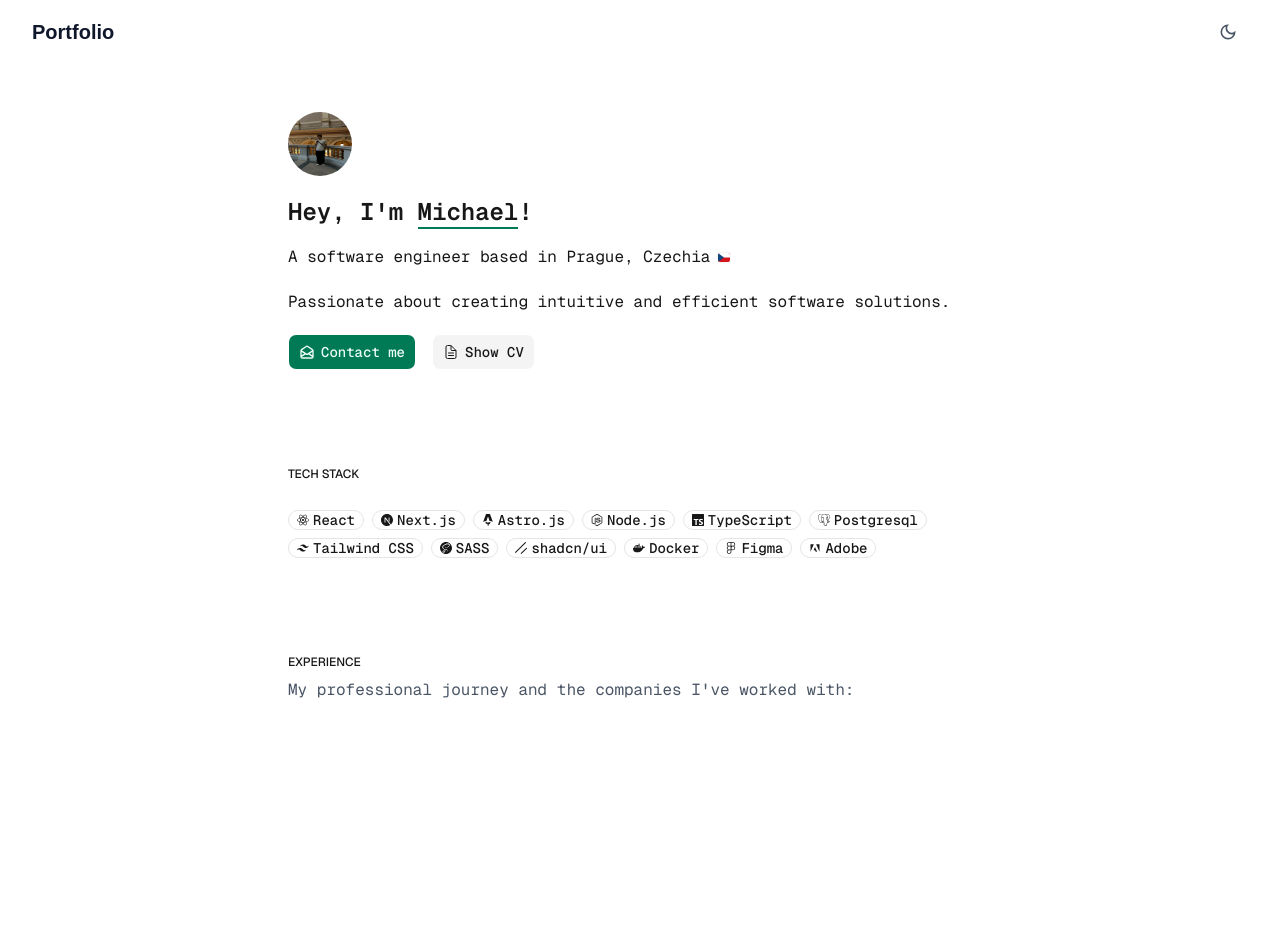
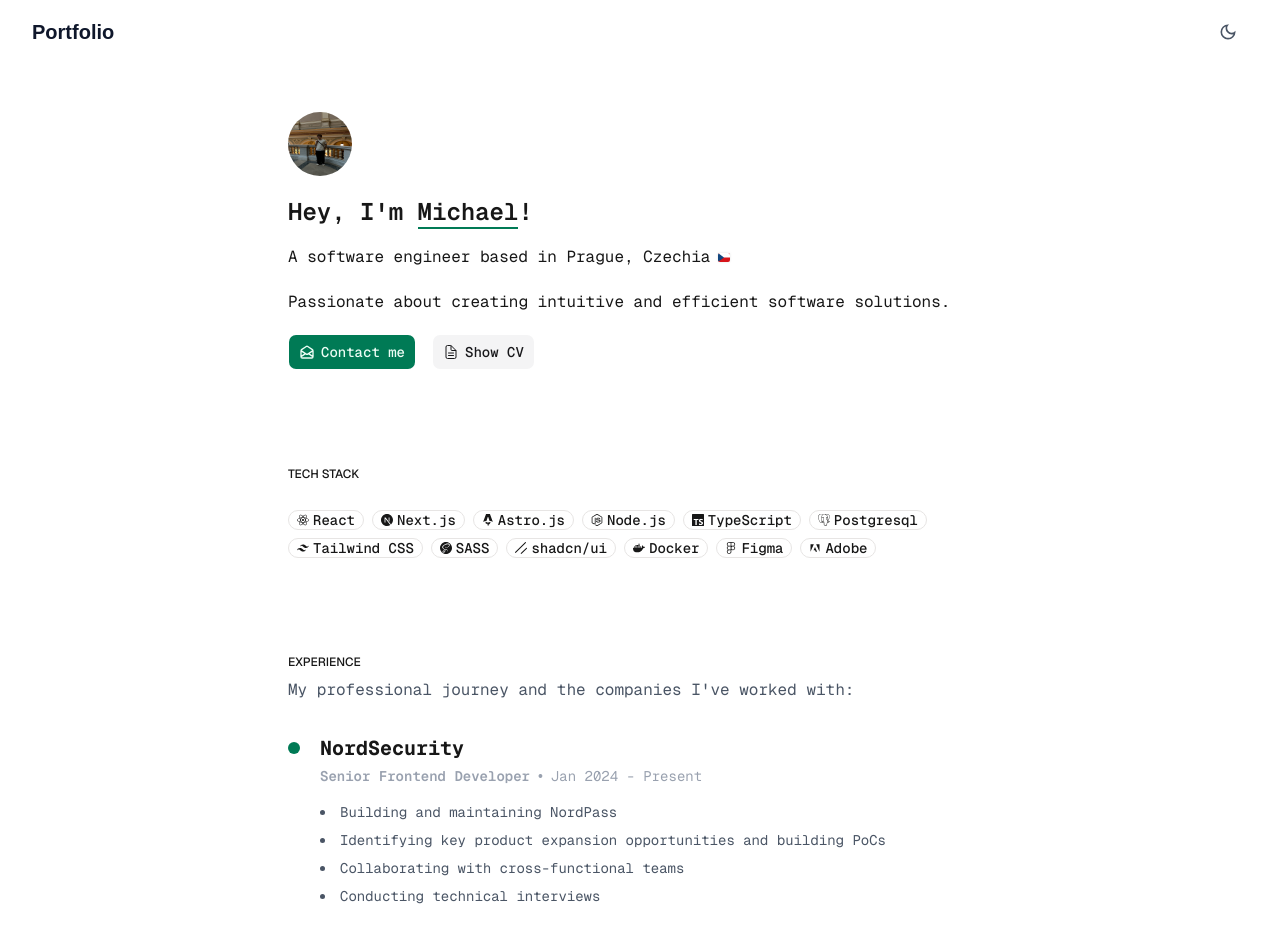
Before and after one commit to michaelptacek05/michaelptacek.com, a Next.js app: page / in a window 1280 px wide. Shown: the top 952 px of the page. Before the commit the page ends 800 px from the top, so only its background shows below. Built offline with nearby package versions, Linux system fonts and the light colour scheme.

Commit message:
feat: enhance HomeExperience component with detailed experience entries and improved rendering

```diff
--- a/app/components/pages/Home/HomeExperience.tsx
+++ b/app/components/pages/Home/HomeExperience.tsx
@@ -1,14 +1,93 @@
-import { Section } from "lucide-react";
 import { ContentContainer } from "../../ContentContainer";
 import { SectionHeader } from "../../SectionHeader";
 
-export default function HomeExpecience() {
-    return(
+const EXPERIENCES = [
+    {
+        company: "NordSecurity",
+        role: "Senior Frontend Developer",
+        period: "Jan 2024 - Present",
+        description:
+            "NordPass is a secure password manager that auto-fills logins and forms and lets you access it all from anywhere.",
+        points: [
+            "Building and maintaining NordPass",
+            "Identifying key product expansion opportunities and building PoCs",
+            "Collaborating with cross-functional teams",
+            "Conducting technical interviews",
+        ],
+        stack: [
+            "React",
+            "TypeScript",
+            "Electron",
+            "Redux",
+            "Tailwind",
+            "Storybook",
+        ],
+    },
+    {
+        company: "t",
+        role: "Senior Frontend Developer",
+        period: "Jan 2024 - Present",
+        description:
+            "NordPass is a secure password manager that auto-fills logins and forms and lets you access it all from anywhere.",
+        points: [
+            "Building and maintaining NordPass",
+            "Identifying key product expansion opportunities and building PoCs",
+            "Collaborating with cross-functional teams",
+            "Conducting technical interviews",
+        ],
+        stack: [
+            "React",
+            "TypeScript",
+            "Electron",
+            "Redux",
+            "Tailwind",
+            "Storybook",
+        ],
+    },
+];
+
+export default function HomeExperience() {
+    return (
         <section>
             <ContentContainer>
-                <SectionHeader heading="Experience" text="My professional journey and the companies I've worked with:" />
+                <SectionHeader
+                    heading="Experience"
+                    text="My professional journey and the companies I've worked with:"
+                />
 
+                <div className="mt-8 space-y-12">
+                    {EXPERIENCES.map((exp, index) => (
+                        <div
+                            key={index}
+                            className="relative pl-8"
+                        >
+                            <div className="absolute -left-[0px] top-2 w-3 h-3 bg-primary rounded-full" />
+
+                            <div className="flex flex-wrap items-baseline gap-2 mb-1">
+                                <h3 className="text-xl font-bold font-mono">
+                                    {exp.company}
+                                </h3>
+                            </div>
+
+                            <div className="text-sm text-gray-400 mb-4">
+                                <span className="font-semibold font-mono">
+                                    {exp.role}
+                                </span>
+                                <span className="mx-2">•</span>
+                                <span className="font-mono">
+                                    {exp.period}
+                                </span>
+                            </div>
+
+                            <ul className="list-disc list-inside space-y-2 font-mono text-sm text-gray-600 dark:text-gray-300 mb-6">
+                                {exp.points.map((point, i) => (
+                                    <li key={i}>{point}</li>
+                                ))}
+                            </ul>
+                        </div>
+                    ))}
+                </div>
             </ContentContainer>
         </section>
-    )
+    );
 }
```
